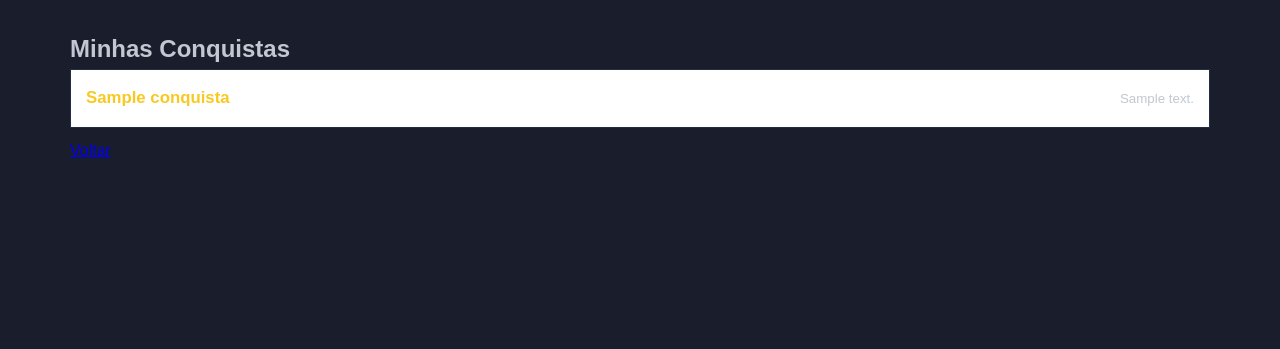
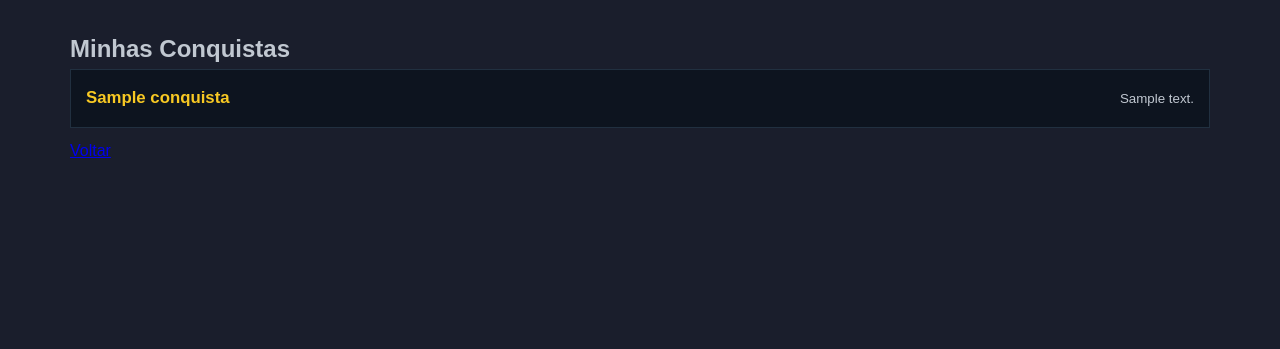
Before and after one commit to thiagopecli/venture_gotchi, a Django app: template templates/conquistas.html in a window 1280 px wide. Shown: the part 71-420 px from the top of the page. Run offline with Django 5.2, Linux system fonts and the light colour scheme; the template is opened without the code that fills it: most values are stand-ins (such as "Sample title", 1, 10 or a date in 2020).

Commit message:
Style: cards com fundo var(--bg-secondary) para harmonizar com paleta escura

```diff
--- a/static/css/style.css
+++ b/static/css/style.css
@@ -208,7 +208,7 @@ li {
     padding: 15px;
     margin-bottom: 10px;
     border-radius: var(--radius);
-    background-color: white;
+    background-color: var(--bg-secondary);
     display: flex;
     justify-content: space-between;
     align-items: center;
```
